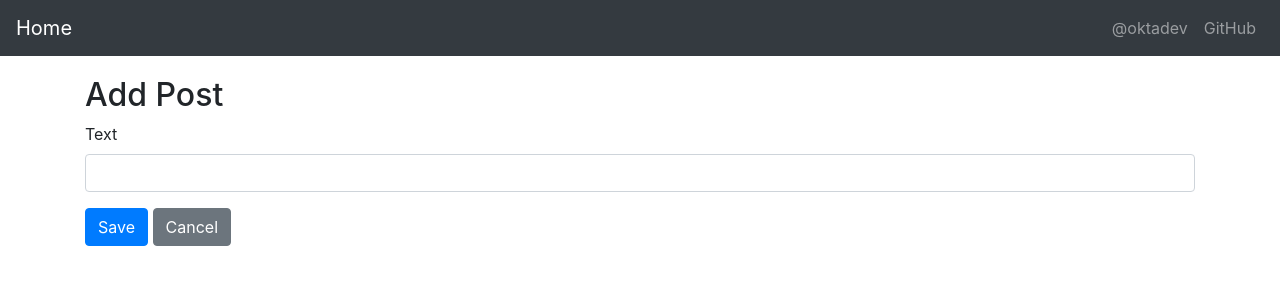
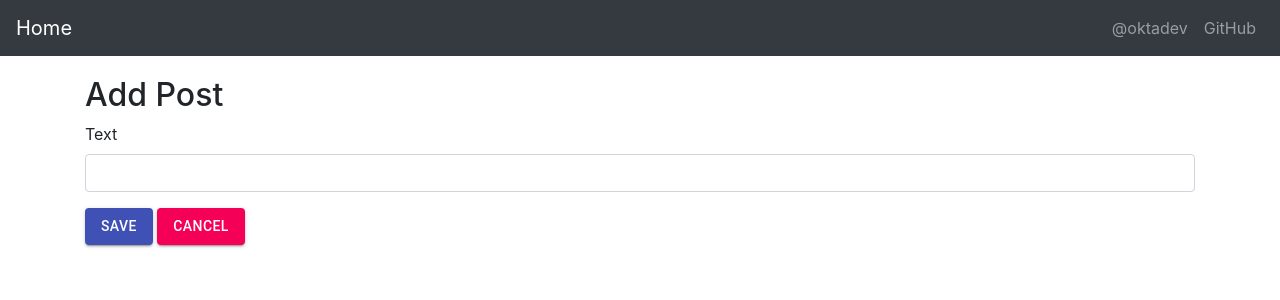
Before and after one commit to google-or-microsoft/Forum, a React (Create React App) app in the folder forum-frontend/: page /posts/new/edit in a window 1280 px wide. Shown: the top 300 px of the page. Built offline with nearby package versions, Linux system fonts and the light colour scheme.

Commit message:
change button (#34)

```diff
--- a/forum-frontend/src/components/post/PostAddEdit.js
+++ b/forum-frontend/src/components/post/PostAddEdit.js
@@ -1,6 +1,8 @@
 import React, { Component } from 'react';
 import { Link, withRouter } from 'react-router-dom';
-import { Button, Container, Form, FormGroup, Input, Label } from 'reactstrap';
+import { Container, Form, FormGroup, Input, Label } from 'reactstrap';
+import Button from '@material-ui/core/Button';
+import Icon from '@material-ui/core/Icon';
 import AppNavbar from '../common/AppNavbar';
 
 class PostAddEdit extends Component {
@@ -74,8 +76,16 @@ class PostAddEdit extends Component {
                    onChange={this.handleChange} autoComplete="text"/>
           </FormGroup>
           <FormGroup>
-            <Button color="primary" type="submit">Save</Button>{' '}
-            <Button color="secondary" tag={Link} to="/posts">Cancel</Button>
+            <Button
+            variant="contained"
+            color="primary"
+            type="submit">Save</Button>{' '}
+
+            <Button
+            variant="contained"
+            color="secondary"
+            component={Link} to={'/posts'}>Cancel</Button>
+
           </FormGroup>
         </Form>
       </Container>
--- a/forum-frontend/src/components/post/PostList.js
+++ b/forum-frontend/src/components/post/PostList.js
@@ -1,7 +1,8 @@
 import React, { Component } from 'react';
-import { Button, ButtonGroup, Container, Table } from 'reactstrap';
+import {  ButtonGroup, Container, Table } from 'reactstrap';
 import AppNavbar from '../common/AppNavbar';
 import { Link } from 'react-router-dom';
+import { Button } from '@material-ui/core';
 
 class PostList extends Component {
 
@@ -51,12 +52,15 @@ class PostList extends Component {
                     {post.date}
                 </td>
                 <td>
-                    <ButtonGroup>
-                        <Button size="sm" color="primary" tag={Link} to={"/posts/" + post.id + "/edit"}>Edit</Button>
-                        <Button size="sm" color="danger" onClick={() => this.remove(post.id)}>
+
+                <ButtonGroup>
+                        <Button size="sm" variant="outlined" color="primary"  tag={Link} href={"/posts/" + post.id + "/edit"}>Edit
+                        </Button>
+                          &nbsp;
+                        <Button size="sm" variant="outlined" color="secondary" onClick={() => this.remove(post.id)}>
                             Delete
                         </Button>
-                    </ButtonGroup>
+                  </ButtonGroup>
                 </td>
             </tr>
         });
@@ -66,7 +70,7 @@ class PostList extends Component {
                 <AppNavbar />
                 <Container fluid>
                     <div className="float-right">
-                        <Button color="success" tag={Link} to="/posts/new/edit">Add Post</Button>
+                        <Button variant="outlined" color="primary" component={Link} to="/posts/new/edit">Add Post</Button>
                     </div>
                     <h3>My Post List</h3>
                     <Table className="mt-4">
```
